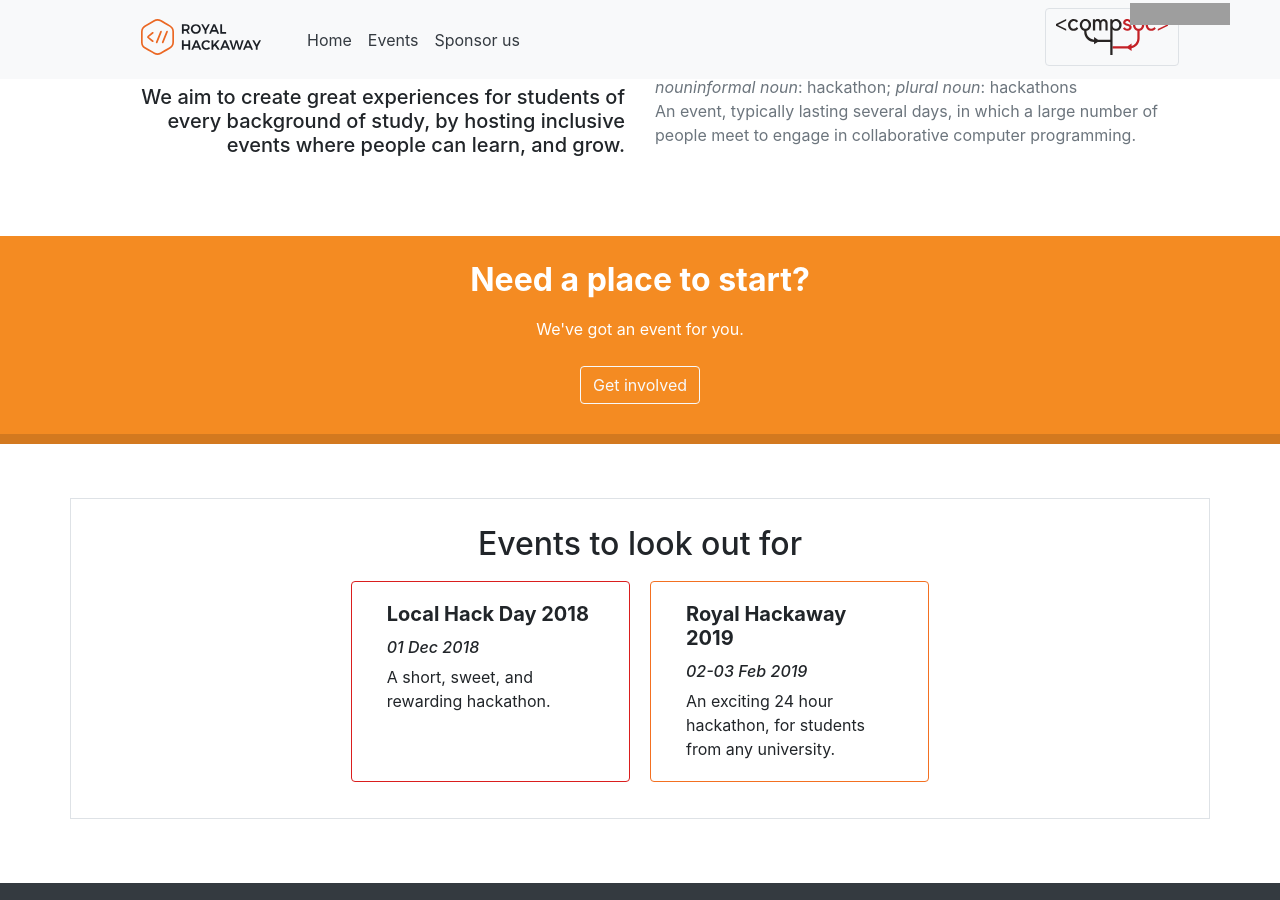
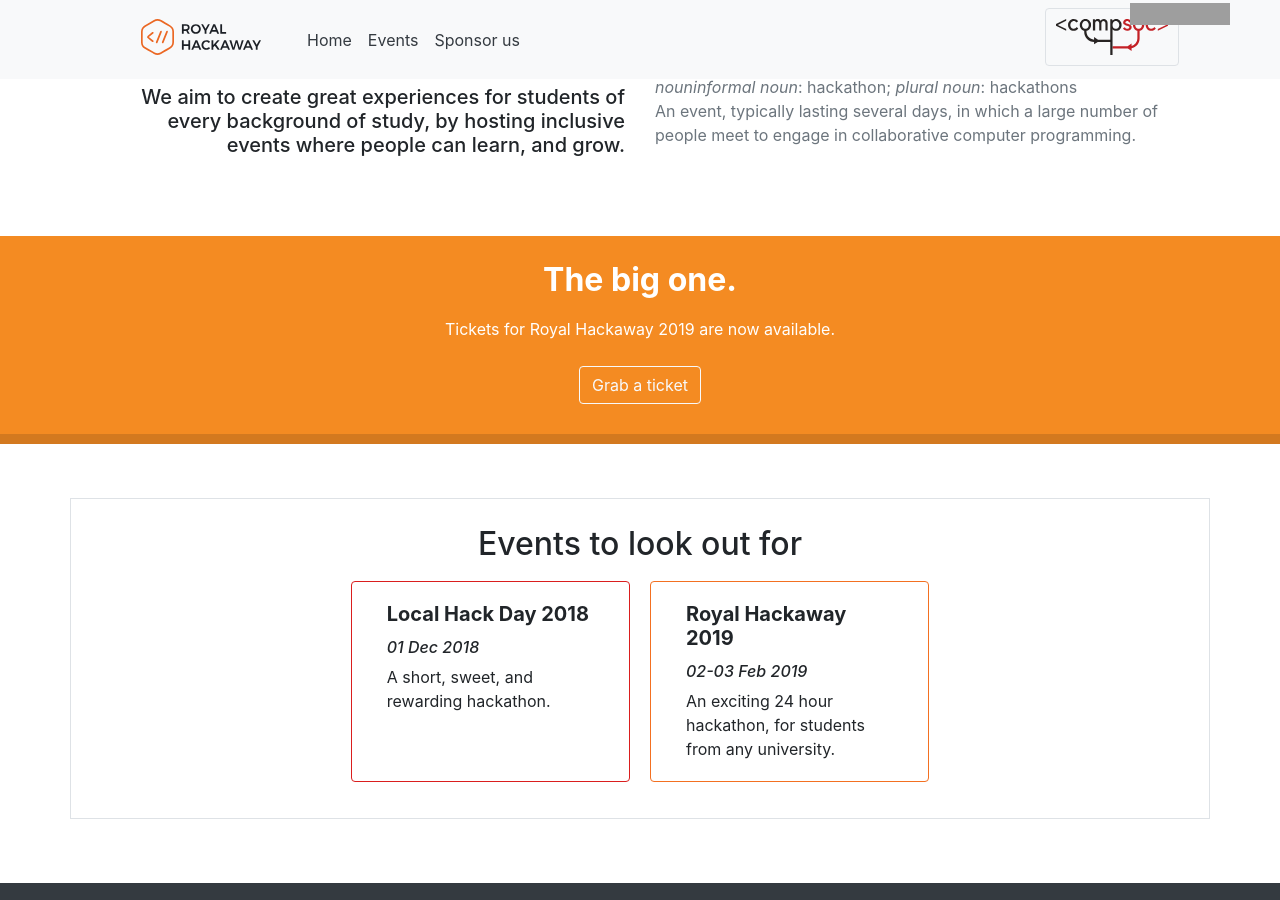
Before and after one commit to rhul-compsoc/royalhackaway.com, a Jekyll site: the page built from index.html, in a window 1280 px wide and 900 px high, scrolled down 1121 px. Built offline with Jekyll 4.4.1, drawn with Linux system fonts in a browser that asks for light colours; nearby versions of some CDN libraries; grey boxes are pictures that could not be loaded.

Commit message:
Update text for tickets release

```diff
--- a/_home-sections/hackaway-ad.html
+++ b/_home-sections/hackaway-ad.html
@@ -2,9 +2,9 @@
 <section id="hackaway-ad">
   {% if site.display_ad %}
   <div class="container text-center">
-      <h2><b>Need a place to start?</b></h2>
-      <p>We've got an event for you.</p>
-      <a class="btn btn-outline-light" href="/freshers-hackathon">Get involved</a>
+      <h2><b>The big one.</b></h2>
+      <p>Tickets for Royal Hackaway 2019 are now available.</p>
+      <a class="btn btn-outline-light" href="/freshers-hackathon">Grab a ticket</a>
   </div>
   {% endif %}
 </section>
```
Also changed, not shown: _events/hackaway2019.md (+1 -1 lines).
